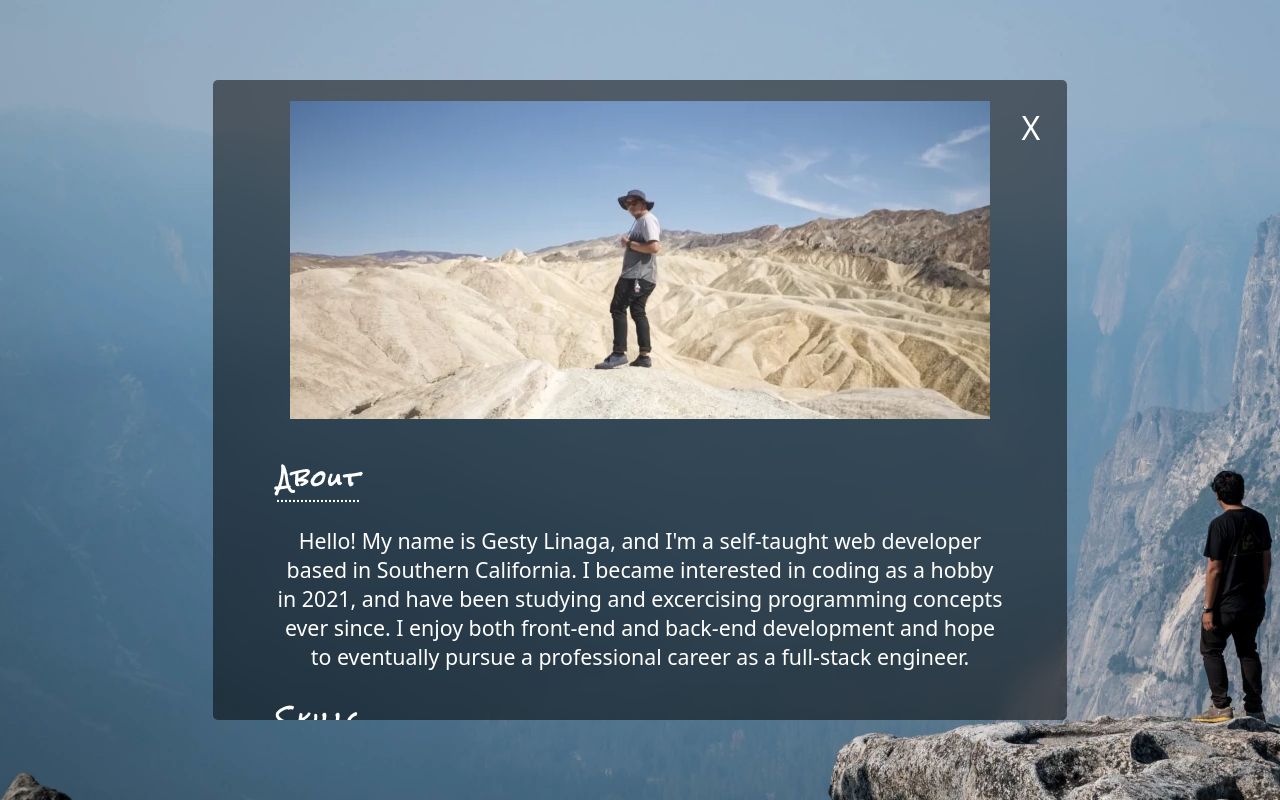
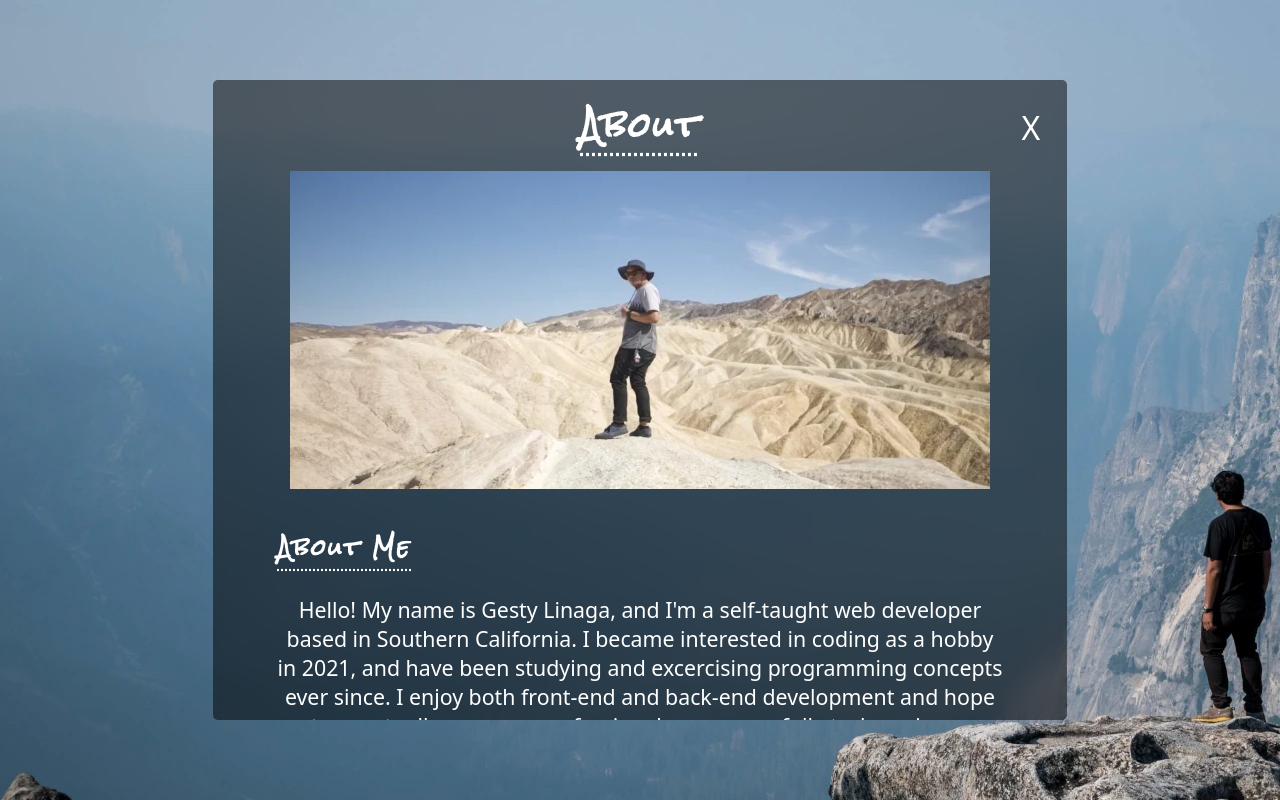
Before and after one commit to gestylinaga/gestylinaga.github.io, a plain HTML site: page index.html in a window 1280 px wide. Both pictures are taken after a click on the link "ABOUT". Drawn offline with nearby package versions, Linux system fonts and the light colour scheme; files that its build step writes are made by us from their sources.

Commit message:
feat: add 'about' section header with animation

```diff
--- a/index.html
+++ b/index.html
@@ -39,9 +39,10 @@
       <article id="about" class="hidden scrollable">
         <a href="#" id="back">X</a>
         <div class="container" id="about-top">
+          <h2 class="animate-right delay">About</h2>
           <img src="./imgs/profile/profileDesert.webp" alt="Gesty Linaga in Death Valley">
           <div class="about-section">
-            <h3 class="animate-left delay">About</h3>
+            <h3 class="animate-left delay">About Me</h3>
             <p class="center" >Hello! My name is Gesty Linaga, and I'm a
             self-taught web developer based in Southern California. I became
             interested in coding as a hobby in 2021, and have been
```
